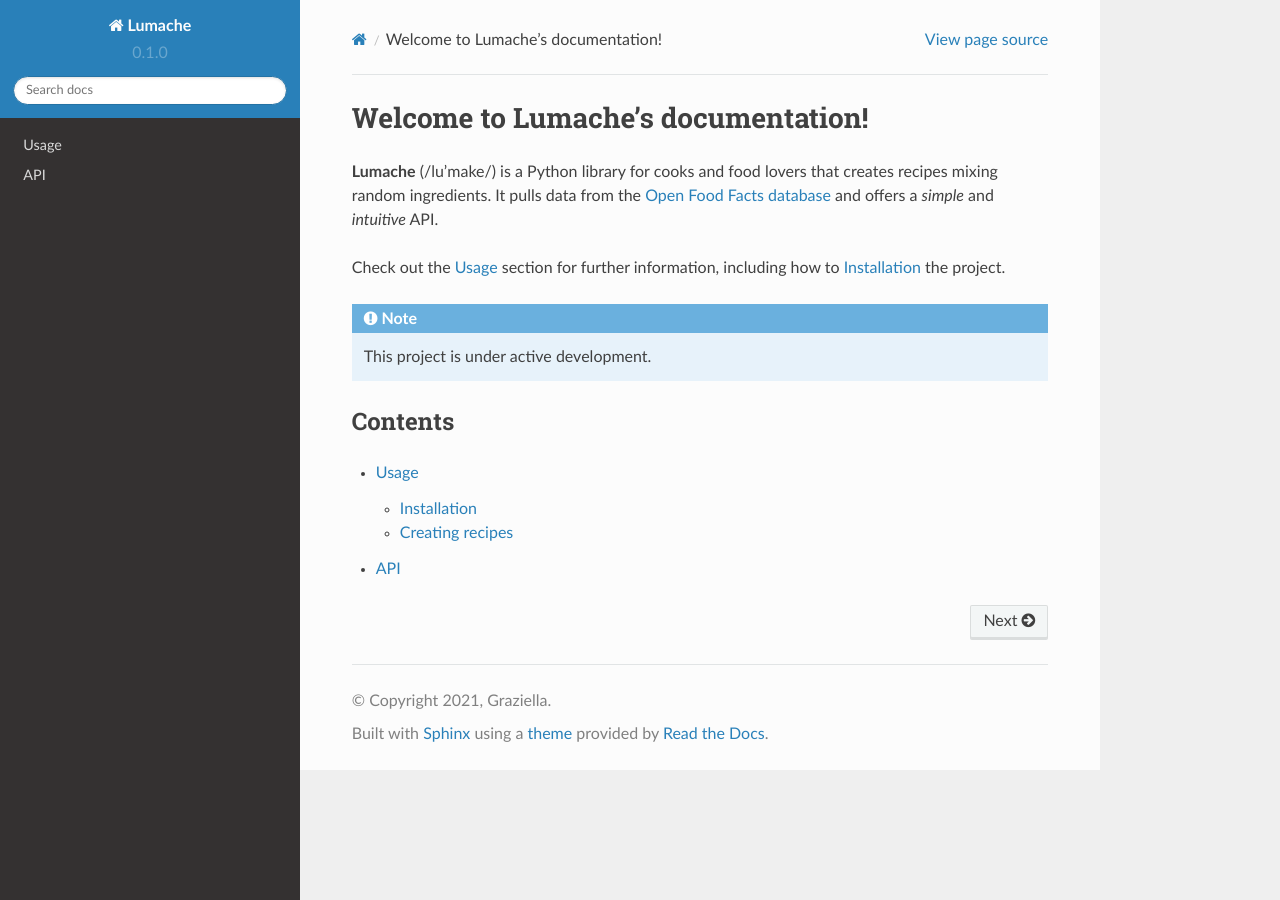
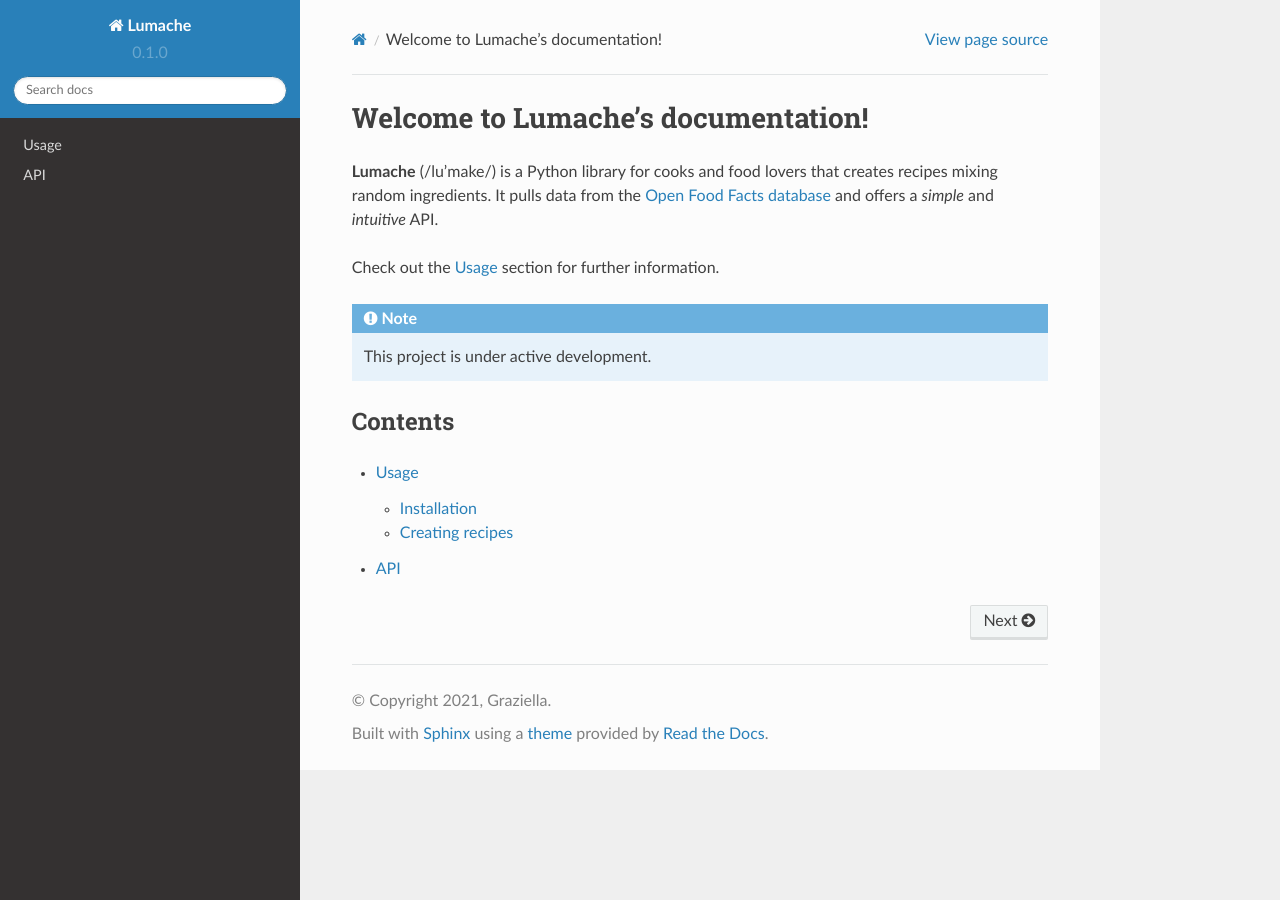
Before and after one commit to MeiramSh/rtd-tutorial, a Sphinx documentation site: the page built from docs/source/index.rst, in a window 1280 px wide. Built offline with Sphinx 7.4.7 and the Read the Docs theme 2.0.0, drawn with Linux system fonts in a browser that asks for light colours.

Commit message:
rm redundancy

```diff
--- a/docs/source/index.rst
+++ b/docs/source/index.rst
@@ -6,8 +6,7 @@ that creates recipes mixing random ingredients.
 It pulls data from the `Open Food Facts database <https://world.openfoodfacts.org/>`_
 and offers a *simple* and *intuitive* API.
 
-Check out the :doc:`usage` section for further information, including
-how to :ref:`installation` the project.
+Check out the :doc:`usage` section for further information.
 
 .. note::
 
```
